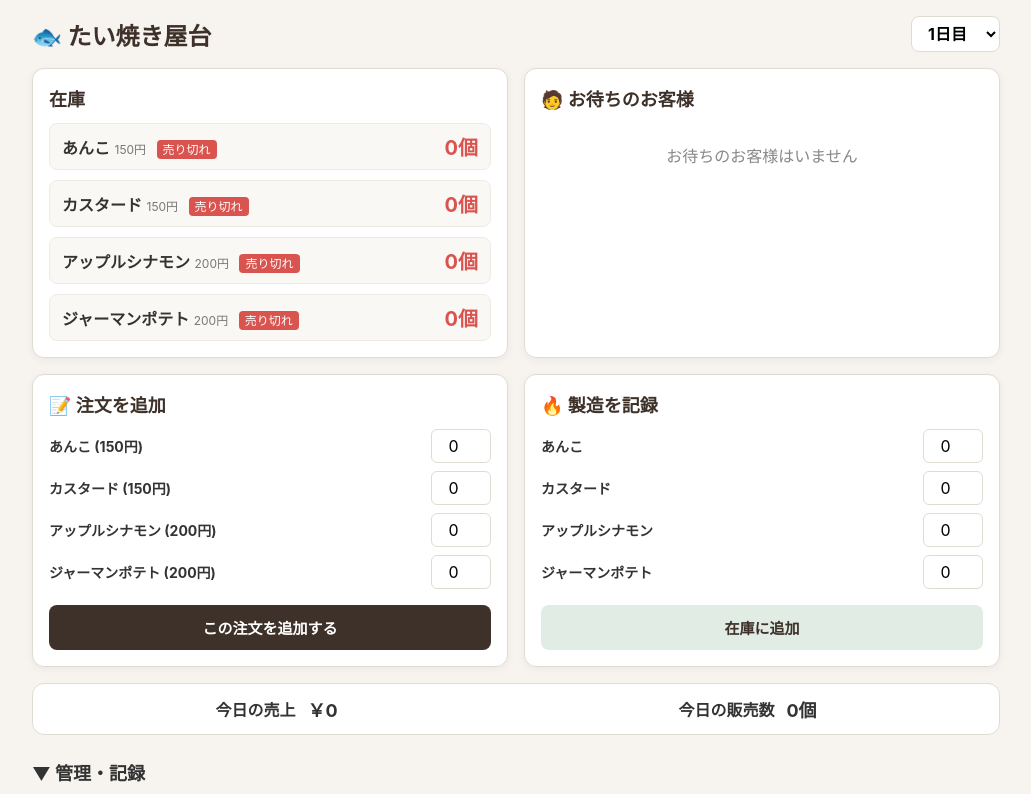
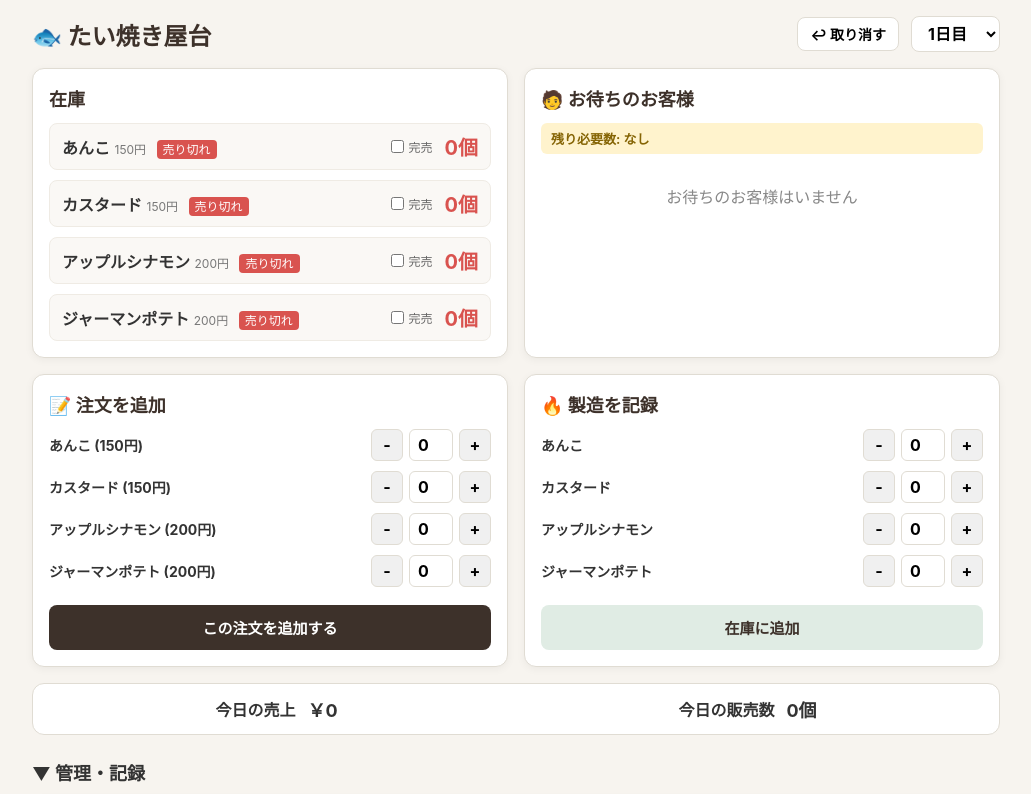
Before and after one commit to JunkEureka/taiyaki-app-doro, a plain HTML site: page index.html in a window 1280 px wide. Shown: the top 794 px of the page, without its empty margins (124-1155 px from the left). Drawn offline with Linux system fonts and the light colour scheme.

Commit message:
Update index.html

```diff
--- a/index.html
+++ b/index.html
@@ -49,6 +49,29 @@
       color: var(--primary-color);
     }
 
+    .header-controls {
+      display: flex;
+      gap: 12px;
+      align-items: center;
+    }
+
+    .btn-undo {
+      padding: 6px 12px;
+      font-size: 14px;
+      font-weight: bold;
+      border-radius: 8px;
+      border: 1px solid var(--border-color);
+      background-color: #ffffff;
+      cursor: pointer;
+      display: flex;
+      align-items: center;
+      gap: 4px;
+    }
+
+    .btn-undo:hover {
+      background-color: #f0f0f0;
+    }
+
     .day-selector select {
       padding: 6px 12px;
       font-size: 16px;
@@ -81,8 +104,8 @@
       font-weight: bold;
       margin-bottom: 12px;
       display: flex;
+      justify-content: space-between;
       align-items: center;
-      gap: 6px;
       color: var(--primary-color);
     }
 
@@ -103,6 +126,11 @@
       border: 1px solid #efebe4;
     }
 
+    .stock-info {
+      display: flex;
+      flex-direction: column;
+    }
+
     .stock-name {
       font-weight: bold;
       font-size: 16px;
@@ -113,6 +141,12 @@
       color: #777;
     }
 
+    .stock-right {
+      display: flex;
+      align-items: center;
+      gap: 12px;
+    }
+
     .stock-count {
       font-size: 20px;
       font-weight: bold;
@@ -120,6 +154,19 @@
 
     .stock-count.low {
       color: var(--danger-color);
+    }
+
+    .toggle-soldout {
+      display: flex;
+      align-items: center;
+      gap: 4px;
+      font-size: 12px;
+      color: #666;
+      cursor: pointer;
+    }
+
+    .toggle-soldout input {
+      cursor: pointer;
     }
 
     .sold-out-badge {
@@ -132,11 +179,21 @@
     }
 
     /* 右上：お待ちのお客様エリア */
+    .needed-summary {
+      background-color: #fff3cd;
+      color: #856404;
+      padding: 6px 10px;
+      border-radius: 6px;
+      font-size: 13px;
+      font-weight: bold;
+      margin-bottom: 10px;
+    }
+
     .waiting-list {
       display: flex;
       flex-direction: column;
       gap: 8px;
-      max-height: 220px;
+      max-height: 200px;
       overflow-y: auto;
     }
 
@@ -167,12 +224,12 @@
       background-color: #cccccc;
     }
 
-    /* 下部入力エリアフォーム */
+    /* 入力エリア（＋－ボタン付き） */
     .item-input-row {
       display: flex;
       justify-content: space-between;
       align-items: center;
-      margin-bottom: 8px;
+      margin-bottom: 10px;
     }
 
     .item-input-row label {
@@ -180,13 +237,39 @@
       font-weight: bold;
     }
 
-    .item-input-row input {
-      width: 60px;
-      padding: 6px;
+    .stepper {
+      display: flex;
+      align-items: center;
+      gap: 6px;
+    }
+
+    .btn-step {
+      width: 32px;
+      height: 32px;
+      border-radius: 6px;
+      border: 1px solid var(--border-color);
+      background-color: #f0f0f0;
+      font-size: 16px;
+      font-weight: bold;
+      cursor: pointer;
+      display: flex;
+      align-items: center;
+      justify-content: center;
+      user-select: none;
+    }
+
+    .btn-step:active {
+      background-color: #ddd;
+    }
+
+    .stepper input {
+      width: 44px;
+      height: 32px;
       text-align: center;
       border-radius: 6px;
       border: 1px solid var(--border-color);
       font-size: 16px;
+      font-weight: bold;
     }
 
     .btn-action {
@@ -286,7 +369,7 @@
     }
 
     .chart-val {
-      width: 80px;
+      width: 100px;
       text-align: right;
       font-size: 14px;
       font-weight: bold;
@@ -383,6 +466,8 @@
   <!-- ヘッダー -->
   <header>
     <div class="logo">🐟 たい焼き屋台</div>
+    <div class="header-controls">
+      <button class="btn-undo" onclick="undoLastAction()">↩ 取り消す</button>
       <div class="day-selector">
         <select id="daySelect" onchange="changeDay(this.value)">
           <option value="1">1日目</option>
@@ -390,19 +475,25 @@
           <option value="3">3日目</option>
         </select>
       </div>
+    </div>
   </header>
 
   <!-- タブレットメインエリア（4分割） -->
   <div class="main-grid">
     <!-- 左上：在庫エリア -->
     <div class="card">
-      <div class="card-title">在庫</div>
+      <div class="card-title">
+        <span>在庫</span>
+      </div>
       <div class="stock-list" id="stockList"></div>
     </div>
 
     <!-- 右上：お待ちのお客様エリア -->
     <div class="card">
-      <div class="card-title">🧑 お待ちのお客様</div>
+      <div class="card-title">
+        <span>🧑 お待ちのお客様</span>
+      </div>
+      <div id="neededSummary" class="needed-summary">残り必要数: なし</div>
       <div class="waiting-list" id="waitingList"></div>
     </div>
 
@@ -421,7 +512,7 @@
     </div>
   </div>
 
-  <!-- 売上・販売数 表示バー（タブレット1画面内） -->
+  <!-- 売上・販売数 表示バー -->
   <div class="summary-bar">
     <div class="summary-item">
       <span>今日の売上</span>
@@ -486,8 +577,9 @@
       { id: 'potato', name: 'ジャーマンポテト', short: 'ポテ', price: 200 }
     ];
 
-    // アプリの状態
     let currentDay = 1;
+    let historyStateStack = []; // アンドゥ（1つ戻す）用スタック
+
     let appData = {
       1: createDayData(),
       2: createDayData(),
@@ -497,6 +589,7 @@
     function createDayData() {
       return {
         stock: { anko: 0, custard: 0, cinnamon: 0, potato: 0 },
+        manualSoldOut: { anko: false, custard: false, cinnamon: false, potato: false },
         waiting: [],
         sales: { anko: 0, custard: 0, cinnamon: 0, potato: 0 },
         history: [],
@@ -504,13 +597,30 @@
       };
     }
 
-    // 初期化・ローカルストレージ読み込み
+    // アンドゥ用に現在の状態を保存
+    function pushState() {
+      if (historyStateStack.length >= 10) historyStateStack.shift();
+      historyStateStack.push(JSON.stringify(appData));
+    }
+
+    function undoLastAction() {
+      if (historyStateStack.length === 0) {
+        alert('これ以上取り消せません。');
+        return;
+      }
+      const previousState = historyStateStack.pop();
+      appData = JSON.parse(previousState);
+      renderAll(false);
+    }
+
+    // 初期化
     window.onload = function() {
       const saved = localStorage.getItem('taiyaki_app_data');
       if (saved) {
         try { appData = JSON.parse(saved); } catch(e){}
       }
-      renderAll();
+      renderInputs();
+      renderAll(false);
     };
 
     function saveData() {
@@ -519,14 +629,14 @@
 
     function changeDay(day) {
       currentDay = parseInt(day);
-      renderAll();
+      renderAll(false);
     }
 
     // 全体描画
-    function renderAll() {
+    function renderAll(saveHistory = true) {
+      if (saveHistory) pushState();
       renderStock();
       renderWaiting();
-      renderInputs();
       renderSummary();
       renderChart();
       renderHistory();
@@ -537,33 +647,67 @@
     // 1. 在庫表示
     function renderStock() {
       const data = appData[currentDay].stock;
+      const soldOutData = appData[currentDay].manualSoldOut || {};
       let html = '';
       MENU.forEach(item => {
         const count = data[item.id] || 0;
+        const isManualSoldOut = soldOutData[item.id] || false;
         const isLow = count <= 5;
-        const isSoldOut = count === 0;
+        const isSoldOut = count === 0 || isManualSoldOut;
+
         html += `
           <div class="stock-item">
+            <div class="stock-info">
               <div>
                 <span class="stock-name">${item.name}</span>
                 <span class="stock-price">${item.price}円</span>
                 ${isSoldOut ? '<span class="sold-out-badge">売り切れ</span>' : ''}
               </div>
+            </div>
+            <div class="stock-right">
+              <label class="toggle-soldout">
+                <input type="checkbox" ${isManualSoldOut ? 'checked' : ''} onchange="toggleManualSoldOut('${item.id}', this.checked)"> 完売
+              </label>
               <div class="stock-count ${isLow ? 'low' : ''}">${count}個</div>
+            </div>
           </div>
         `;
       });
       document.getElementById('stockList').innerHTML = html;
     }
 
-    // 2. お待ちのお客様表示
+    function toggleManualSoldOut(itemId, isChecked) {
+      if (!appData[currentDay].manualSoldOut) appData[currentDay].manualSoldOut = {};
+      appData[currentDay].manualSoldOut[itemId] = isChecked;
+      renderAll();
+    }
+
+    // 2. お待ちのお客様表示 ＆ 残り必要作成数の集計
     function renderWaiting() {
       const list = appData[currentDay].waiting;
       const container = document.getElementById('waitingList');
+
+      // 残り必要数の計算
+      const neededTotals = {};
+      list.forEach(ord => {
+        ord.items.forEach(i => {
+          neededTotals[i.short] = (neededTotals[i.short] || 0) + i.count;
+        });
+      });
+
+      const neededArr = Object.keys(neededTotals).map(k => `${k}${neededTotals[k]}個`);
+      const neededSummaryElem = document.getElementById('neededSummary');
+      if (neededArr.length > 0) {
+        neededSummaryElem.innerText = `残り必要数: ${neededArr.join('  ')}`;
+      } else {
+        neededSummaryElem.innerText = '残り必要数: なし';
+      }
+
       if (list.length === 0) {
         container.innerHTML = '<div style="color: #888; text-align: center; padding: 20px;">お待ちのお客様はいません</div>';
         return;
       }
+
       let html = '';
       list.forEach((ord, index) => {
         const itemsStr = ord.items.map(i => `${i.short}${i.count}`).join(' ');
@@ -577,7 +721,7 @@
       container.innerHTML = html;
     }
 
-    // 3. 入力欄生成
+    // 3. 入力欄生成（＋－クイックボタン付き）
     function renderInputs() {
       let orderHtml = '';
       let bakeHtml = '';
@@ -585,18 +729,40 @@
         orderHtml += `
           <div class="item-input-row">
             <label>${item.name} (${item.price}円)</label>
+            <div class="stepper">
+              <button class="btn-step" onclick="changeInputValue('ord_${item.id}', -1)">-</button>
               <input type="number" id="ord_${item.id}" min="0" value="0">
+              <button class="btn-step" onclick="changeInputValue('ord_${item.id}', 1)">+</button>
+            </div>
           </div>
         `;
         bakeHtml += `
           <div class="item-input-row">
             <label>${item.name}</label>
+            <div class="stepper">
+              <button class="btn-step" onclick="changeInputValue('bake_${item.id}', -1)">-</button>
               <input type="number" id="bake_${item.id}" min="0" value="0">
+              <button class="btn-step" onclick="changeInputValue('bake_${item.id}', 1)">+</button>
+            </div>
           </div>
         `;
       });
       document.getElementById('orderInputs').innerHTML = orderHtml;
       document.getElementById('bakeInputs').innerHTML = bakeHtml;
+    }
+
+    function changeInputValue(inputId, delta) {
+      const input = document.getElementById(inputId);
+      let val = parseInt(input.value) || 0;
+      val = Math.max(0, val + delta);
+      input.value = val;
+    }
+
+    function resetInputs(prefix) {
+      MENU.forEach(item => {
+        const elem = document.getElementById(`${prefix}_${item.id}`);
+        if (elem) elem.value = 0;
+      });
     }
 
     // モーダル処理（注文追加確認）
@@ -634,6 +800,7 @@
         no: dayData.orderCounter++,
         items: pendingOrder
       });
+      resetInputs('ord');
       closeModal();
       renderAll();
     }
@@ -653,6 +820,7 @@
         alert('製造個数を入力してください。');
         return;
       }
+      resetInputs('bake');
       renderAll();
     }
 
@@ -661,27 +829,22 @@
       const dayData = appData[currentDay];
       const target = dayData.waiting[index];
 
-      // 在庫・売上・販売数の処理
       const now = new Date();
       const timeStr = `${String(now.getHours()).padStart(2,'0')}:${String(now.getMinutes()).padStart(2,'0')}`;
       let detailStrs = [];
 
       target.items.forEach(item => {
-        // 在庫から引く
         dayData.stock[item.id] = Math.max(0, (dayData.stock[item.id] || 0) - item.count);
-        // 販売数加算
         dayData.sales[item.id] = (dayData.sales[item.id] || 0) + item.count;
         detailStrs.push(`${item.short}${item.count}`);
       });
 
-      // 購入履歴に追加
       dayData.history.unshift({
         no: target.no,
         time: timeStr,
         text: detailStrs.join(' ')
       });
 
-      // お待ちリストから外す
       dayData.waiting.splice(index, 1);
       renderAll();
     }
@@ -721,7 +884,7 @@
             <div class="chart-bar-wrapper">
               <div class="chart-bar" style="width: ${percent}%;"></div>
             </div>
-            <div class="chart-val">${count}個 / ￥${amount}</div>
+            <div class="chart-val">${count}個 / ￥${amount.toLocaleString()}</div>
           </div>
         `;
       });
@@ -775,7 +938,7 @@
       document.getElementById('threeDaysSummary').innerHTML = html;
     }
 
-    // バックアップエクスポート
+    // バックアップ機能
     function exportBackup() {
       const jsonStr = JSON.stringify(appData, null, 2);
       const blob = new Blob([jsonStr], { type: 'application/json' });
@@ -787,7 +950,6 @@
       URL.revokeObjectURL(url);
     }
 
-    // バックアップインポート
     function importBackup(event) {
       const file = event.target.files[0];
       if (!file) return;
```
Lines whose indentation alone changed are shown as unchanged.
